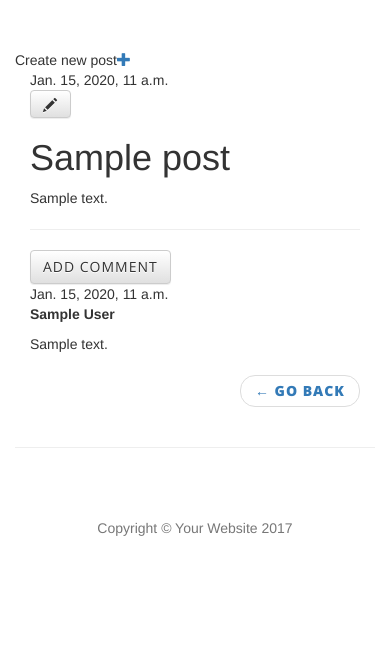
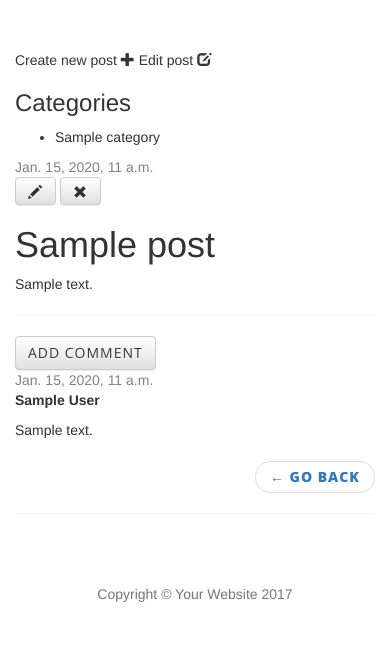
Before and after one commit to julietvangent/travelation, a Django app: page /post/1/ in a window 390 px wide. Shown: the part 265-935 px from the top of the page. Before the commit the page ends 801 px from the top, so only its background shows below. Run offline with Django 3.2, Linux system fonts and the light colour scheme; a user stored in the database is signed in; tables that the repository leaves empty hold one stand-in row (values such as "Sample post"); some libraries are stand-ins or nearby versions.

Commit message:
category

```diff
--- a/forum/admin.py
+++ b/forum/admin.py
@@ -1,5 +1,6 @@
 from django.contrib import admin
-from .models import Post, Comment
+from .models import Post, Comment, Category
 
 admin.site.register(Post)
 admin.site.register(Comment)
+admin.site.register(Category)
--- a/forum/forms.py
+++ b/forum/forms.py
@@ -6,7 +6,7 @@ class PostForm(forms.ModelForm):
 
     class Meta:
         model = Post
-        fields = ('title', 'text',)
+        fields = ('title', 'text', 'categories')
 
 class CommentForm(forms.ModelForm):
 
--- a/forum/models.py
+++ b/forum/models.py
@@ -1,11 +1,22 @@
 from django.db import models
 from django.utils import timezone
+
+class Category(models.Model):
+    name = models.CharField('name', max_length=100)
+
+    def __str__(self):
+        return '%s' % self.name
+
+    class Meta:
+        verbose_name = 'category'
+        verbose_name_plural = 'categories'
 
 
 class Post(models.Model):
     author = models.ForeignKey('auth.User')
     title = models.CharField(max_length=200)
     text = models.TextField()
+    categories = models.ManyToManyField(Category, blank=True)
     created_date = models.DateTimeField(
             default=timezone.now)
     published_date = models.DateTimeField(
@@ -21,6 +32,7 @@ class Post(models.Model):
     def approved_comments(self):
         return self.comments.filter(approved_comment=True)
 
+
 class Comment(models.Model):
     post = models.ForeignKey('forum.Post', related_name='comments')
     author = models.CharField(max_length=200)
--- a/forum/static/css/forum.css
+++ b/forum/static/css/forum.css
@@ -1,84 +1,3 @@
-/*Old version blog - delete?
-
-h1 a {
-    color: #FCA205;
-    font-family: 'Lobster';
-}
-
-body {
-    padding-left: 15px;
-}
-
-.page-header {
-    background-color: #68C386;
-    margin-top: 0;
-    padding: 20px 20px 20px 40px;
-}
-
-.page-header h1, .page-header h1 a, .page-header h1 a:visited, .page-header h1 a:active {
-    color: #ffffff;
-    font-size: 36pt;
-    text-decoration: none;
-}
-
-.content {
-    margin-left: 40px;
-}
-
-h1, h2, h3, h4 {
-    font-family: 'Lobster', cursive;
-}
-
-.date {
-    color: #828282;
-}
-
-.save {
-    float: right;
-}
-
-.post-form textarea, .post-form input {
-    width: 100%;
-}
-
-.top-menu, .top-menu:hover, .top-menu:visited {
-    color: #ffffff;
-    float: right;
-    font-size: 26pt;
-    margin-right: 20px;
-}
-
-.post {
-    margin-bottom: 70px;
-}
-
-.post h1 a, .post h1 a:visited {
-    color: #000000;
-}*/
-
-
-/*css forum table - delete?*/
-
-.forum.table>tbody>tr>td {
-    vertical-align: middle;
-}
-
-.forum .fa {
-    width: 1em;
-    text-align: center;
-}
-
-.forum.table th.cell-stat {
-    width: 6em;
-}
-
-.forum.table th.cell-stat-2x {
-    width: 14em;
-}
-
-
-/*clean-blog.css*/
-
 body {
     font-family: 'Lora', 'Times New Roman', serif;
     font-size: 20px;
@@ -314,6 +233,11 @@ hr.small {
     margin-bottom: 10px;
 }
 
+.post-title {
+    font-size: 25px;
+    margin: auto;
+}
+
 .post-preview>a>.post-subtitle {
     margin: 0;
     font-weight: 300;
@@ -504,3 +428,15 @@ img::-moz-selection {
 body {
     -webkit-tap-highlight-color: #0085A1;
 }
+
+.date {
+    color: #828282;
+}
+
+.save {
+    float: right;
+}
+
+.post-form textarea, .post-form input {
+    width: 100%;
+}
--- a/forum/templates/forum/base.html
+++ b/forum/templates/forum/base.html
@@ -1,4 +1,4 @@
-{% load staticfiles %}
+{% load staticfiles %} {% load tags %}
 
 <html>
 
@@ -51,7 +51,7 @@
                         <a href="{% url 'post_list' %}">Menu 1</a>
                     </li>
                     <li>
-                        <a href="{% url 'post_list' %}"><span id="delete">Menu 2</span></a>
+                        <a href="{% url 'post_list' %}"><span>Menu 2</span></a>
                     </li>
                     <li>
                         <a href="{% url 'post_list' %}">Menu 3</a>
@@ -84,20 +84,26 @@
     <div class="container">
         <div class="row">
             <div class="col-lg-8 col-lg-offset-2 col-md-10 col-md-offset-1">
-                {% if user.is_authenticated %} Create new post<a href="{% url 'post_new' %}" class="top-menu"><span class="glyphicon glyphicon-plus"></span></a> {% endif %}
-
-                <div class="content container">
-                    <div class="row">
-                        <div class="col-md-8">
-
-                            {% block content %} {% endblock %}
-
-                        </div>
-                    </div>
+                <div class="post-preview">
+                    {% if user.is_authenticated %} Create new post
+                    <a href="{% url 'post_new' %}" class="top-menu"><span class="glyphicon glyphicon-plus"></span></a> Edit post
+                    <a href="{% url 'post_draft_list' %}" class="top-menu"><span class="glyphicon glyphicon-edit"></span></a> {% endif %}
                 </div>
-
+                <div class="post-preview">
+                      <h3>Categories</h3>
+                      <p>
+                          <ul>
+                          {% get_forum_categories as categories %}
+                          {% for c in categories %}
+                              <li>{{ c }}</li>
+                          {% endfor %}
+                          </ul>
+                      </p>
+                </div>
+                <div class="post-preview">
+                    {% block content %} {% endblock %}
+                </div>
                 <hr>
-
             </div>
         </div>
     </div>
--- a/forum/templates/forum/post_detail.html
+++ b/forum/templates/forum/post_detail.html
@@ -2,12 +2,18 @@
 
 <div class="post">
 
-    {% if post.published_date %}
-    <div class="date">
-        {{ post.published_date }}
-    </div>
-    {% endif %} {% if user.is_authenticated %}
-    <a class="btn btn-default" href="{% url 'post_edit' pk=post.pk %}"><span class="glyphicon glyphicon-pencil"></span></a> {% endif %}
+  {% if post.published_date %}
+      <div class="date">
+          {{ post.published_date }}
+      </div>
+  {% else %}
+      <a class="btn btn-default" href="{% url 'post_publish' pk=post.pk %}">Publish</a>
+  {% endif %}
+
+    {% if user.is_authenticated %}
+    <a class="btn btn-default" href="{% url 'post_edit' pk=post.pk %}"><span class="glyphicon glyphicon-pencil"></span></a>
+    <a class="btn btn-default" href="{% url 'post_remove' pk=post.pk %}"><span class="glyphicon glyphicon-remove"></span></a>
+    {% endif %}
 
     <h1>{{ post.title }}</h1>
     <p>{{ post.text|linebreaksbr }}</p>
--- a/forum/templates/forum/post_list.html
+++ b/forum/templates/forum/post_list.html
@@ -12,18 +12,22 @@
 
     <tbody>
         {% for post in posts %}
+        {% if post.categories != noot %}
         <tr>
             <div class="post">
                 <td>
-                    <h1><a href="{% url 'post_detail' pk=post.pk %}">{{ post.title }}</a></h1>
+                    <h1 class="post-title"><a href="{% url 'post_detail' pk=post.pk %}">{{ post.title }}</a></h1>
                 </td>
                 <td class="text-center hidden-xs hidden-sm">
                     {{ post.published_date }}
                 </td>
                 <td class="text-center"><a href="{% url 'post_detail' pk=post.pk %}"> {{ post.approved_comments.count }}</a>
                 </td>
+                <td class="text-center"><a href="{% url 'post_detail' pk=post.pk %}"> {{ post.categories.name }}</a>
+                </td>
             </div>
         </tr>
+        {% endif %}
         {% endfor %}
     </tbody>
 
--- /dev/null
+++ b/forum/templatetags/tags.py
@@ -0,0 +1,26 @@
+from django import template
+from forum.models import Category
+import re
+
+register = template.Library()
+
+class CategoriesNode(template.Node):
+    def __init__(self, var_name):
+        self.var_name = var_name
+
+    def render(self, context):
+        categories = Category.objects.all()
+        context[self.var_name] = categories
+        return ''
+
+@register.tag
+def get_forum_categories(parser, token):
+    try:
+        tag_name, arg = token.contents.split(None, 1)
+    except ValueError:
+        raise template.TemplateSyntaxError("%r tag requires arguments" % token.contents.split()[0])
+    m = re.search(r'as (\w+)', arg)
+    if not m:
+        raise template.TemplateSyntaxError("%r tag had invalid arguments" % tag_name)
+    var_name = m.groups()[0]
+    return CategoriesNode(var_name)
--- a/forum/urls.py
+++ b/forum/urls.py
@@ -9,4 +9,7 @@ urlpatterns = [
     url(r'^post/(?P<pk>\d+)/comment/$', views.add_comment_to_post, name='add_comment_to_post'),
     url(r'^comment/(?P<pk>\d+)/approve/$', views.comment_approve, name='comment_approve'),
     url(r'^comment/(?P<pk>\d+)/remove/$', views.comment_remove, name='comment_remove'),
+    url(r'^drafts/$', views.post_draft_list, name='post_draft_list'),
+    url(r'^post/(?P<pk>\d+)/publish/$', views.post_publish, name='post_publish'),
+    url(r'^post/(?P<pk>\d+)/remove/$', views.post_remove, name='post_remove'),
 ]
--- a/forum/views.py
+++ b/forum/views.py
@@ -1,6 +1,6 @@
 from django.shortcuts import render, get_object_or_404, redirect
 from django.utils import timezone
-from .models import Post, Comment
+from .models import Post, Comment, Category
 from .forms import PostForm, CommentForm
 from django.contrib.auth.decorators import login_required
 
@@ -21,7 +21,7 @@ def post_new(request):
         if form.is_valid():
             post = form.save(commit=False)
             post.author = request.user
-            post.published_date = timezone.now()
+
             post.save()
             return redirect('post_detail', pk=post.pk)
     else:
@@ -36,7 +36,7 @@ def post_edit(request, pk):
         if form.is_valid():
             post = form.save(commit=False)
             post.author = request.user
-            post.published_date = timezone.now()
+
             post.save()
             return redirect('post_detail', pk=post.pk)
     else:
@@ -58,6 +58,23 @@ def add_comment_to_post(request, pk):
     return render(request, 'forum/add_comment_to_post.html', {'form': form})
 
 
+def post_draft_list(request):
+    posts = Post.objects.filter(published_date__isnull=True).order_by('created_date')
+    return render(request, 'forum/post_draft_list.html', {'posts': posts})
+
+
+def post_publish(request, pk):
+    post = get_object_or_404(Post, pk=pk)
+    post.publish()
+    return redirect('post_detail', pk=pk)
+
+
+def post_remove(request, pk):
+    post = get_object_or_404(Post, pk=pk)
+    post.delete()
+    return redirect('post_list')
+
+
 @login_required
 def comment_approve(request, pk):
     comment = get_object_or_404(Comment, pk=pk)
```
Also changed, not shown: forum/templates/forum/post_draft_list.html (added, +11 -0 lines), forum/migrations/0003_auto_20170105_1804.py (added), forum/migrations/0004_auto_20170105_1813.py (added), forum/templatetags/__init__.py (added), 1 other file.
